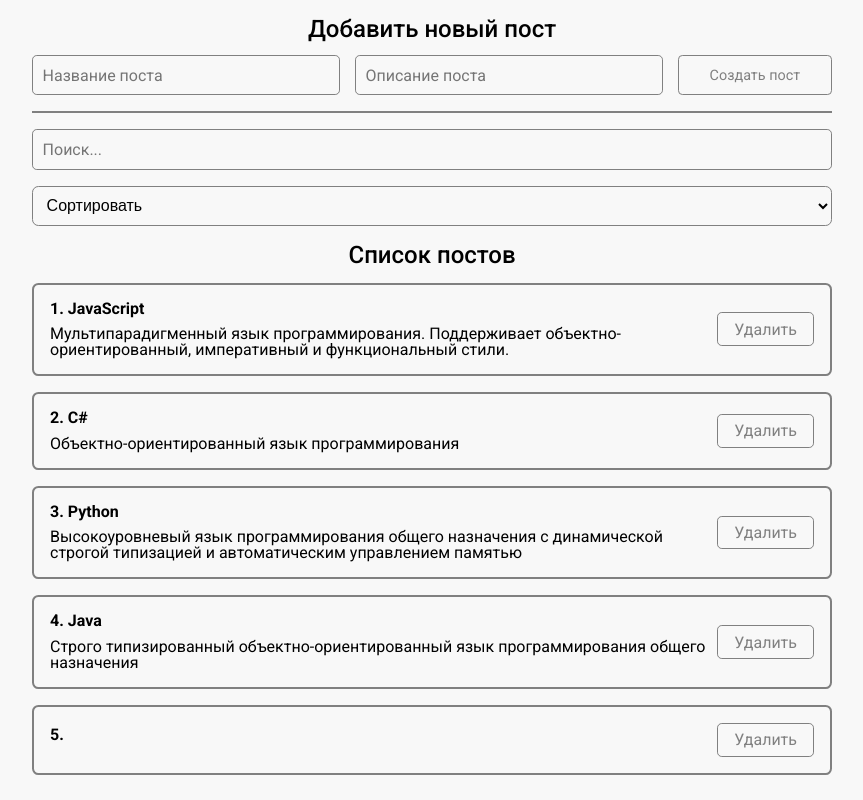
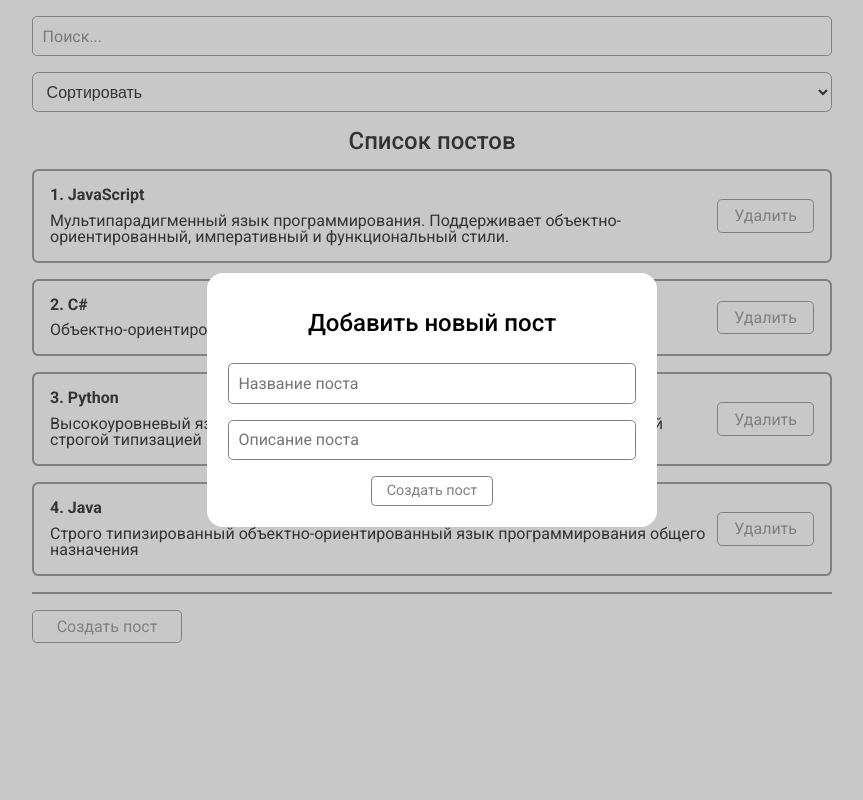
Before and after one commit to dulkahakana/post-app-learn-project, a React (Create React App) app: page / in a window 1280 px wide. Both pictures are taken after a click on the button "Создать пост". Shown: the whole page, without its empty margins (208-1071 px from the left). Built offline with nearby package versions, Linux system fonts and the light colour scheme.

Commit message:
Добавлен MyModal, в него перенесен PostFilter. Исправлены стили под модалку.

```diff
--- a/src/App.js
+++ b/src/App.js
@@ -4,11 +4,13 @@ import React, { useMemo, useState } from 'react'
 import PostList from './components/PostList'
 import PostForm from './components/PostForm'
 import PostFilter from './components/PostFilter'
+import MyModal from './components/UI/modal/MyModal'
 
 // Import Styles
 import './styles/dh-normilize-v1.0.0.scss'
 import './styles/google-font-colection.scss'
 import './styles/App.scss'
+import MyButton from './components/UI/button/MyButton'
 
 function App() {
     const [posts, setPosts] = useState([
@@ -19,6 +21,7 @@ function App() {
     ])
 
     const [filter, setFilter] = useState({sort: '', quary: ''})
+    const [modal, setModal] = useState(false)
 
     const sortedPosts = useMemo(() => {
         // console.log('sortedPosts - обнавлен')
@@ -42,9 +45,6 @@ function App() {
 
     return (
         <div className = 'App'>
-            <PostForm create={createPost}/>
-
-            <hr/>
 
             <PostFilter
                 filter={filter}
@@ -56,6 +56,15 @@ function App() {
                 posts={sortedAndSearchedPosts}
                 title={'Список постов'}
             />
+
+            <MyModal
+                visible={modal}
+                setVisible={setModal}
+            >
+                <PostForm create={createPost}/>
+            </MyModal>
+            <hr/>
+            <MyButton onClick={() => setModal(true)}>Создать пост</MyButton>
         </div>
     )
 }
--- a/src/components/PostFilter.jsx
+++ b/src/components/PostFilter.jsx
@@ -5,7 +5,7 @@ import MyInput from '../components/UI/input/MyInput'
 
 const PostFilter = ({filter, setFilter}) => {
     return (
-        <div>
+        <div className='post-filter'>
             <MyInput
                 value={filter.quary}
                 onChange={e => setFilter({...filter, quary: e.target.value})}
--- a/src/components/PostForm.jsx
+++ b/src/components/PostForm.jsx
@@ -17,7 +17,12 @@ const PostForm = ({create}) => {
 
     return (
         <>
-            <h2 className='block__title'>Добавить новый пост</h2>
+            <h2
+                className='block__title'
+                style={{
+                    marginBottom: '1.2em',
+                }}
+            >Добавить новый пост</h2>
             <form className='create__post'>
                 {/* Управляемый компонент */}
                 <MyInput
@@ -33,7 +38,11 @@ const PostForm = ({create}) => {
                     type='text'
                     placeholder='Описание поста'
                 />
-                <MyButton onClick={addNewPost}>Создать пост</MyButton>
+                <MyButton
+                    onClick={addNewPost}
+                >
+                    Создать пост
+                </MyButton>
             </form>
         </>
     )
--- a/src/components/UI/button/MyButton.module.scss
+++ b/src/components/UI/button/MyButton.module.scss
@@ -1,4 +1,5 @@
 .myBtn {
+    max-width: 150px;
     padding: 0.4em 1em;
     color: grey;
     font-size: 1em;
--- a/src/components/UI/input/MyInput.module.scss
+++ b/src/components/UI/input/MyInput.module.scss
@@ -1,4 +1,6 @@
 .myInput {
+    display: block;
+    margin-bottom: 1em;
     padding: 0.6em;
     font-size: 1rem;
     width: 100%;
--- a/src/components/UI/modal/MyModal.jsx
+++ b/src/components/UI/modal/MyModal.jsx
@@ -1,8 +1,27 @@
 import React from 'react'
 
-const MyModal = () => {
+import classes from './MyModal.module.scss'
+
+
+const MyModal = ({children, visible, setVisible}) => {
+
+    const rootClasses = [classes.myModal]
+    if (visible) {
+        rootClasses.push(classes.active)
+    }
+
     return (
-        <div>MyModal</div>
+        <div
+            className={rootClasses.join(' ')}
+            onClick={() => setVisible(false)}
+        >
+            <div
+                className={classes.myModalContent}
+                onClick={(e) => e.stopPropagation()}
+            >
+                {children}
+            </div>
+        </div>
     )
 }
 
--- a/src/components/UI/modal/MyModal.module.scss
+++ b/src/components/UI/modal/MyModal.module.scss
@@ -1,3 +1,25 @@
 .myModal {
+    position: fixed;
+    top: 0;
+    bottom: 0;
+    right: 0;
+    left: 0;
+    background-color: rgba(128, 128, 128, 0.4);
+    display: none;
 
 }
+
+.active {
+    display: flex;
+    justify-content: center;
+    align-items: center;
+}
+
+
+.myModalContent {
+    padding: 1.3em;
+    background-color: white;
+    // border: 1px solid rgb(200, 200, 200);
+    border-radius: 1em;
+    min-width: 450px;
+}
--- a/src/components/UI/select/MySelect.module.scss
+++ b/src/components/UI/select/MySelect.module.scss
@@ -1,6 +1,5 @@
 .mySelect {
     width: 100%;
-    margin-top: 1em;
     padding: 0.6em 0.6em;
     font-size: 1rem;
     background-color: transparent;
--- a/src/styles/App.scss
+++ b/src/styles/App.scss
@@ -9,6 +9,8 @@ body {
 
 .App {
     width: 800px;
+    display: flex;
+    flex-direction: column;
 }
 
 .post {
@@ -43,6 +45,10 @@ body {
     text-align: center;
 }
 
+.post-filter {
+    margin-top: 1em;
+}
+
 .post__title {
     margin-bottom: 0.6em;
     font-weight: bold;
@@ -51,10 +57,11 @@ body {
 .create__post {
     margin-top: 1em;
     font-size: 0.9em;
-    display: grid;
-    grid-template-columns: 2fr 2fr 1fr;
-    grid-gap: 1em;
+    display: flex;
+    flex-direction: column;
+    align-items: center;
 }
+
 
 hr {
     margin: 1em 0;
```
Also changed, not shown: 1 other file (tests, documents, lock files or other folders).
